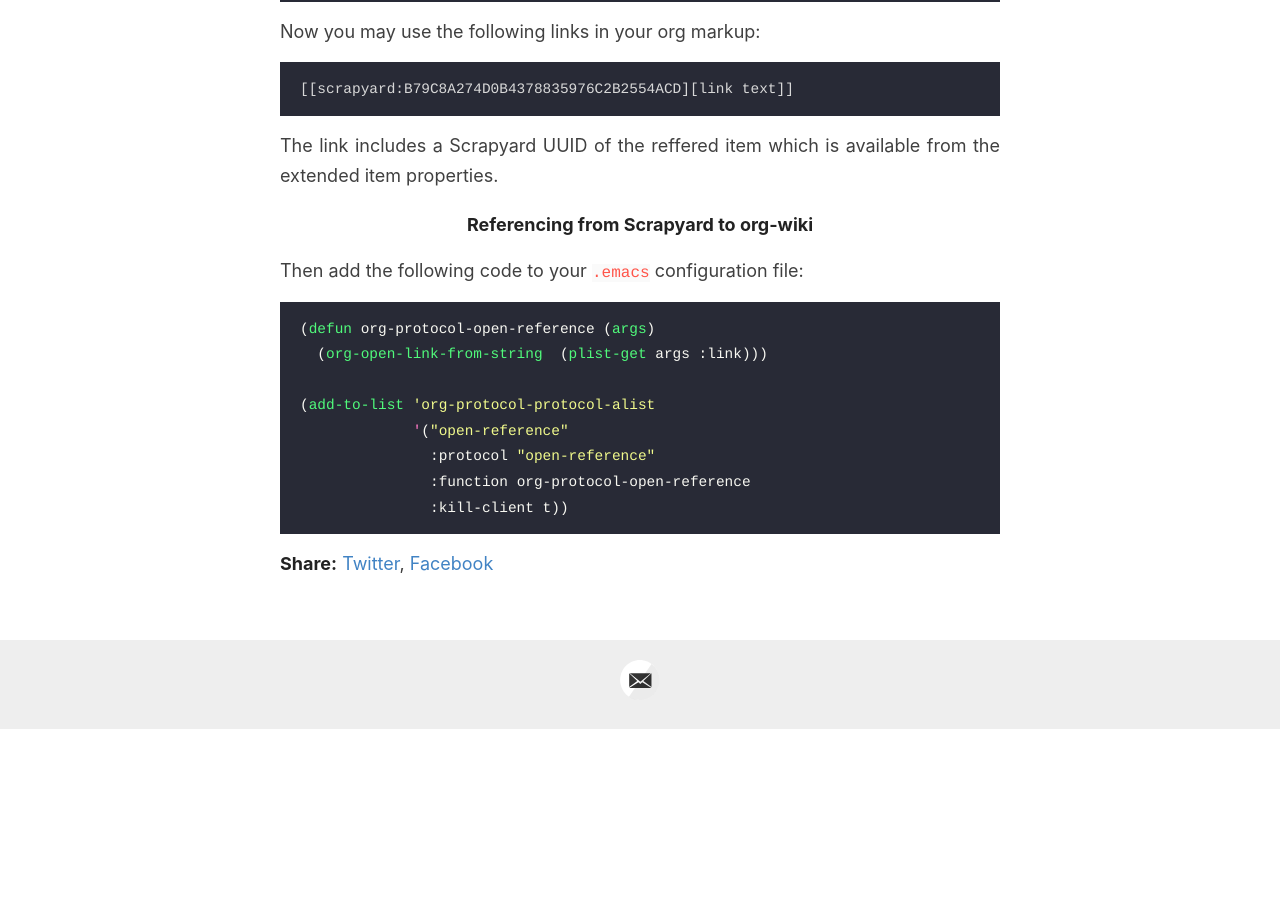
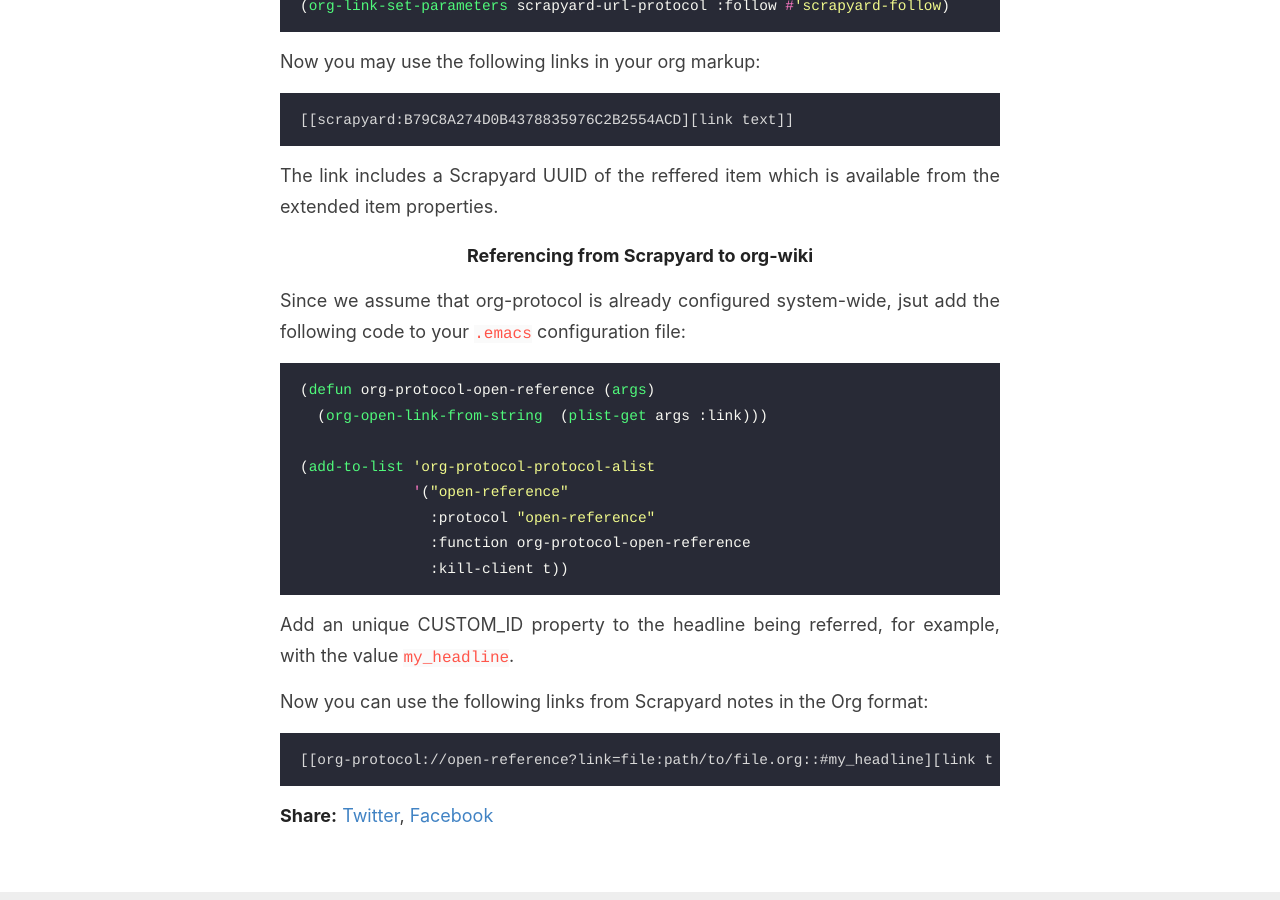
Before and after one commit to GChristensen/posts, a Jekyll site: the page built from _posts/2020-03-25-creating-personal-knowledge-base.md, in a window 1280 px wide and 900 px high, scrolled down 3659 px. Built offline with Jekyll 4.4.1, drawn with Linux system fonts in a browser that asks for light colours; before the commit the page ends 4388 px from its top, so only the background shows below that; some of the changed text lies outside the part shown.

Commit message:
Update 2020-03-25-creating-personal-knowledge-base.md

````diff
--- a/_posts/2020-03-25-creating-personal-knowledge-base.md
+++ b/_posts/2020-03-25-creating-personal-knowledge-base.md
@@ -95,7 +95,8 @@
 
 If necessary, it is possible to create links from org-wiki to archives and
 documents in Scrapyard and vice versa. I assume that you are using [RHO Emacs](https://rho-emacs.sourceforge.io) distribution in Windows with
-the preinstalled org-protocol.
+the preinstalled org-protocol (you need to configure org-protocol manually
+otherwise).
 
 #### Referencing from org-wiki to Scrapyard
 
@@ -139,7 +140,8 @@
 
 #### Referencing from Scrapyard to org-wiki
 
-Then add the following code to your `.emacs` configuration file:
+Since we assume that org-protocol is already configured system-wide,
+jsut add the following code to your `.emacs` configuration file:
 
 ```clojure
 (defun org-protocol-open-reference (args)
@@ -151,3 +153,12 @@
                :function org-protocol-open-reference
                :kill-client t))
 ```
+
+Add an unique CUSTOM_ID property to the headline being referred, for example,
+with the value `my_headline`.
+
+Now you can use the following links from Scrapyard notes in the Org format:
+
+```
+[[org-protocol://open-reference?link=file:path/to/file.org::#my_headline][link text]]
+```
````
